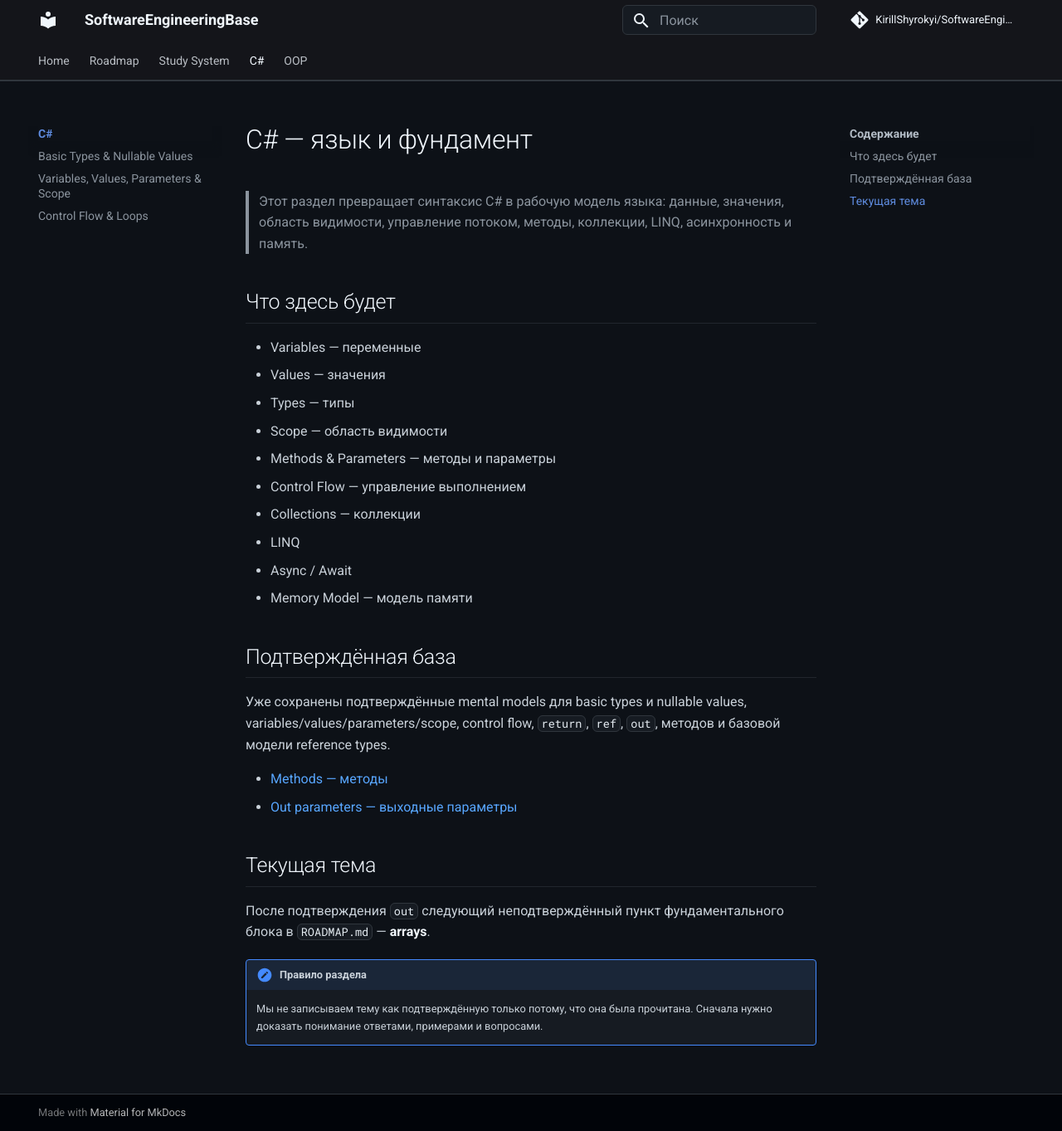
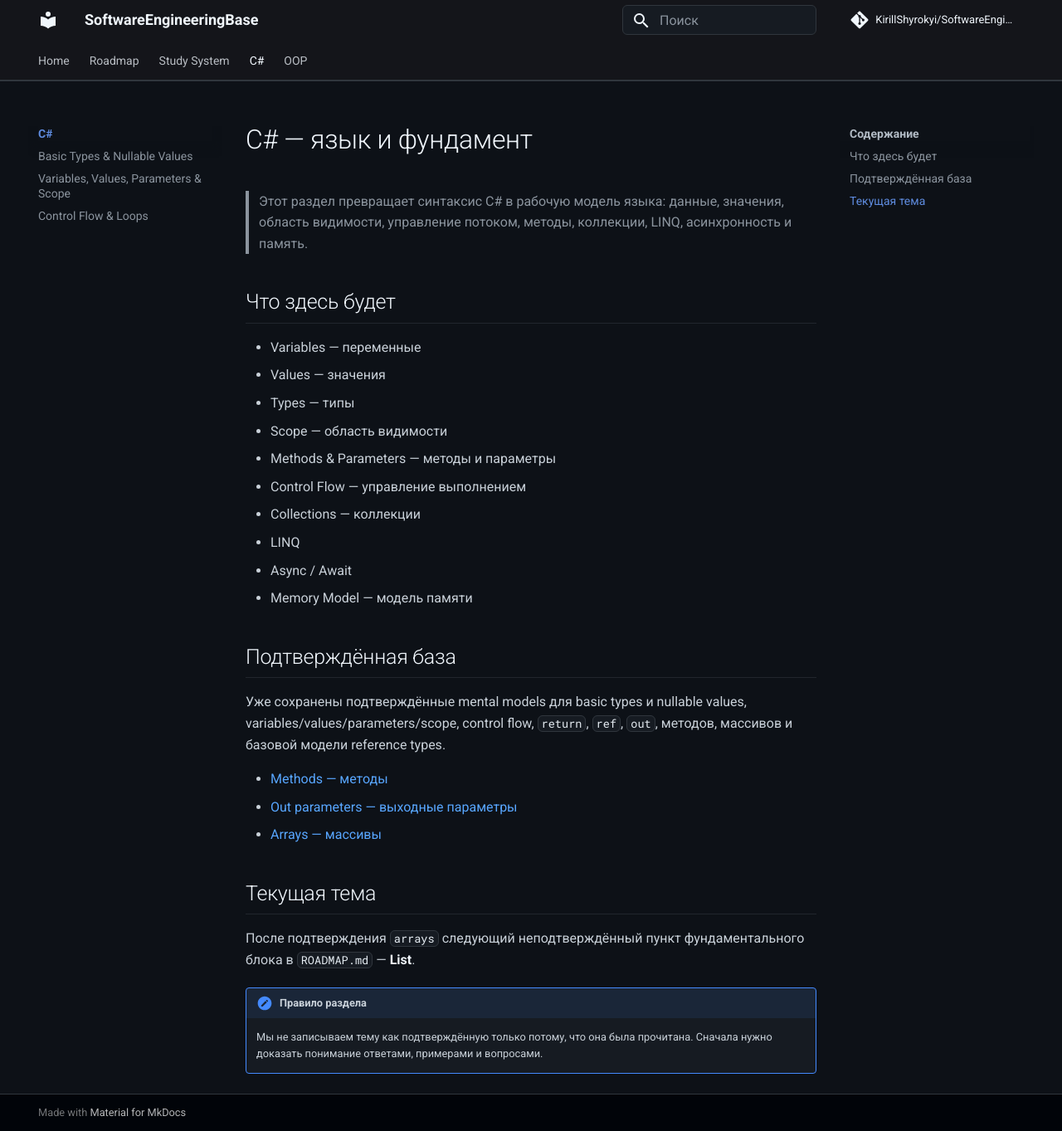
Before and after one commit to KirillShyrokyi/SoftwareEngineeringBase, an MkDocs documentation site: the page built from docs/csharp/index.md, in a window 1280 px wide and 1363 px high. Shown: the whole window at 83% size. Built offline with MkDocs 1.6.1 and Material for MkDocs 9.7.7, drawn with Linux system fonts in a browser that asks for light colours; comment, search, counter and statistics services are not loaded.

Commit message:
docs(csharp): advance current topic to List<T>

```diff
--- a/docs/csharp/index.md
+++ b/docs/csharp/index.md
@@ -17,14 +17,15 @@
 
 ## Подтверждённая база
 
-Уже сохранены подтверждённые mental models для basic types и nullable values, variables/values/parameters/scope, control flow, `return`, `ref`, `out`, методов и базовой модели reference types.
+Уже сохранены подтверждённые mental models для basic types и nullable values, variables/values/parameters/scope, control flow, `return`, `ref`, `out`, методов, массивов и базовой модели reference types.
 
 - [Methods — методы](methods.md)
 - [Out parameters — выходные параметры](out-parameters.md)
+- [Arrays — массивы](arrays.md)
 
 ## Текущая тема
 
-После подтверждения `out` следующий неподтверждённый пункт фундаментального блока в `ROADMAP.md` — **arrays**.
+После подтверждения `arrays` следующий неподтверждённый пункт фундаментального блока в `ROADMAP.md` — **List<T>**.
 
 !!! note "Правило раздела"
     Мы не записываем тему как подтверждённую только потому, что она была прочитана. Сначала нужно доказать понимание ответами, примерами и вопросами.
```
